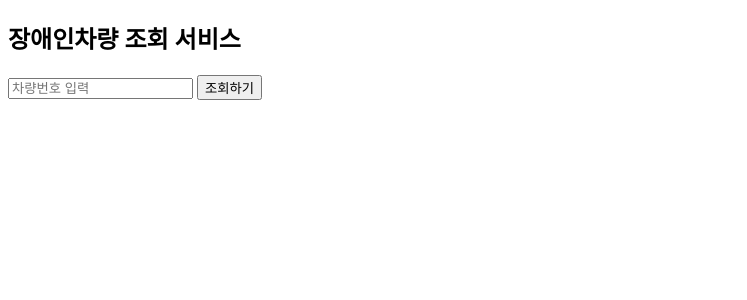
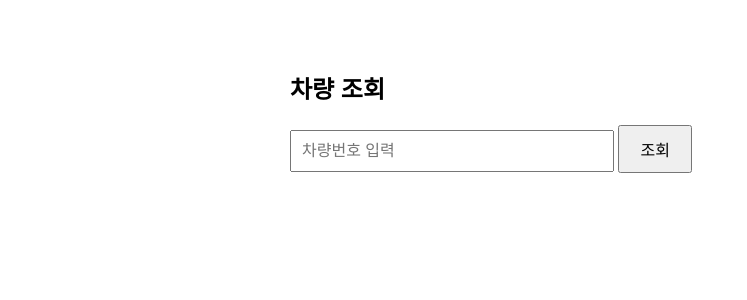
Before and after one commit to ipt6566/example, a Python web app: template templates/index.html in a window 1280 px wide. Shown: the top 300 px of the page, without its empty margins (0-747 px from the left). Run offline with Jinja, Linux system fonts and the light colour scheme; the template is opened without the code that fills it, so the values that code supplies are empty.

Commit message:
Update index.html

```diff
--- a/templates/index.html
+++ b/templates/index.html
@@ -1,22 +1,73 @@
 <!DOCTYPE html>
-<html>
+<html lang="ko">
+<head>
+    <meta charset="UTF-8">
+    <title>장애인 차량 조회</title>
+
+    <style>
+
+        body{
+            font-family: Arial;
+            max-width:700px;
+            margin:auto;
+            padding-top:50px;
+        }
+
+        input{
+            width:300px;
+            padding:10px;
+            font-size:16px;
+        }
+
+        button{
+            padding:10px 20px;
+            font-size:16px;
+        }
+
+        .result{
+            margin-top:30px;
+            border:1px solid #ddd;
+            padding:20px;
+            background:#f5f5f5;
+        }
+
+    </style>
+
+</head>
 <body>
-    <h2>장애인차량 조회 서비스</h2>
-    <input type="text" id="car_number" placeholder="차량번호 입력">
-    <button onclick="checkParking()">조회하기</button>
-    <div id="result"></div>
 
-    <script>
-        async function checkParking() {
-            const carNumber = document.getElementById('car_number').value;
-            const res = await fetch('/check', {
-                method: 'POST',
-                body: new URLSearchParams({car_number: carNumber})
-            });
-            const data = await res.json();
-            document.getElementById('result').innerText =
-                `API 1: ${data.api1}\nAPI 2: ${data.api2}`;
-        }
-    </script>
+<h2>차량 조회</h2>
+
+<form method="POST">
+
+    <input
+        type="text"
+        name="car_number"
+        placeholder="차량번호 입력"
+        required>
+
+    <button type="submit">
+        조회
+    </button>
+
+</form>
+
+
+{% if result1 %}
+
+<div class="result">
+
+    <h3>검증 1</h3>
+    <p>{{ result1 }}</p>
+
+    <hr>
+
+    <h3>검증 2</h3>
+    <p>{{ result2 }}</p>
+
+</div>
+
+{% endif %}
+
 </body>
 </html>
```
